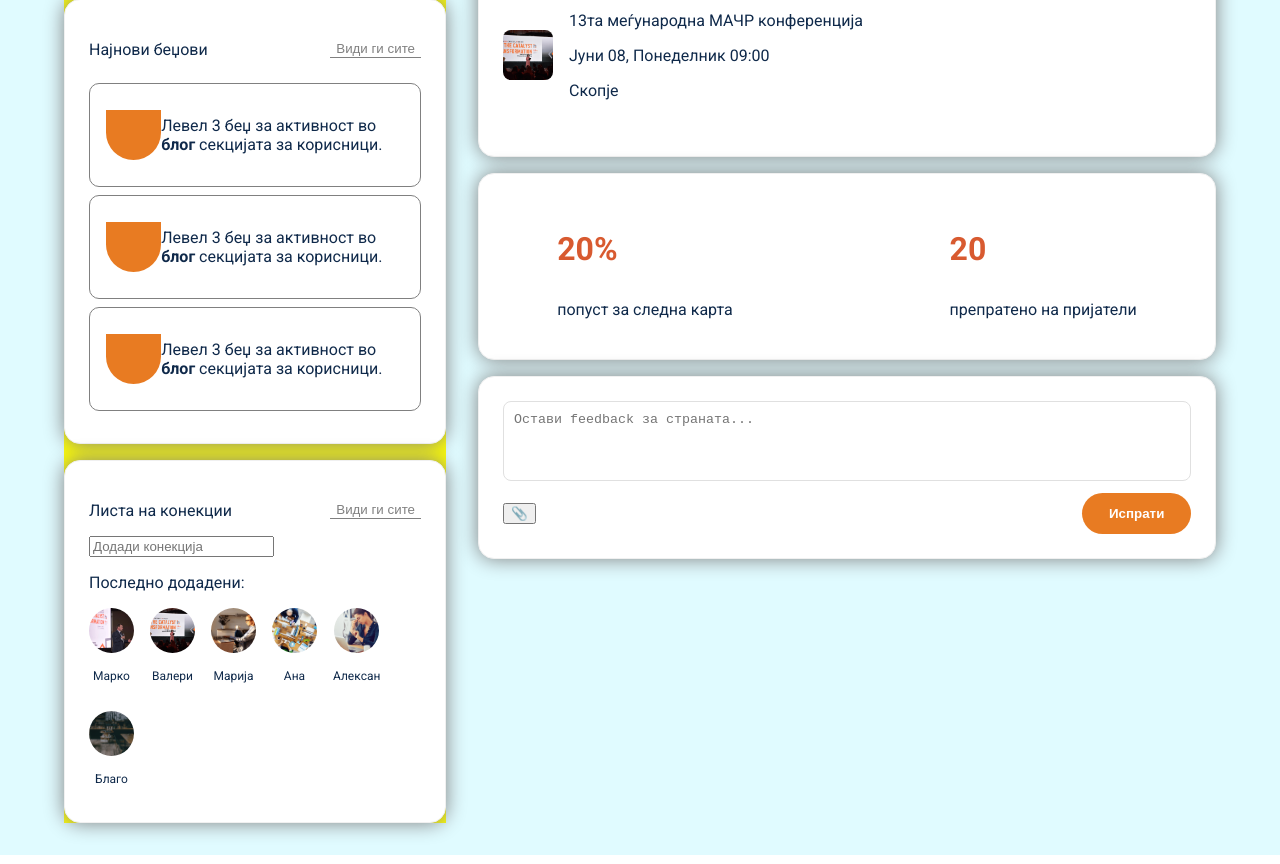
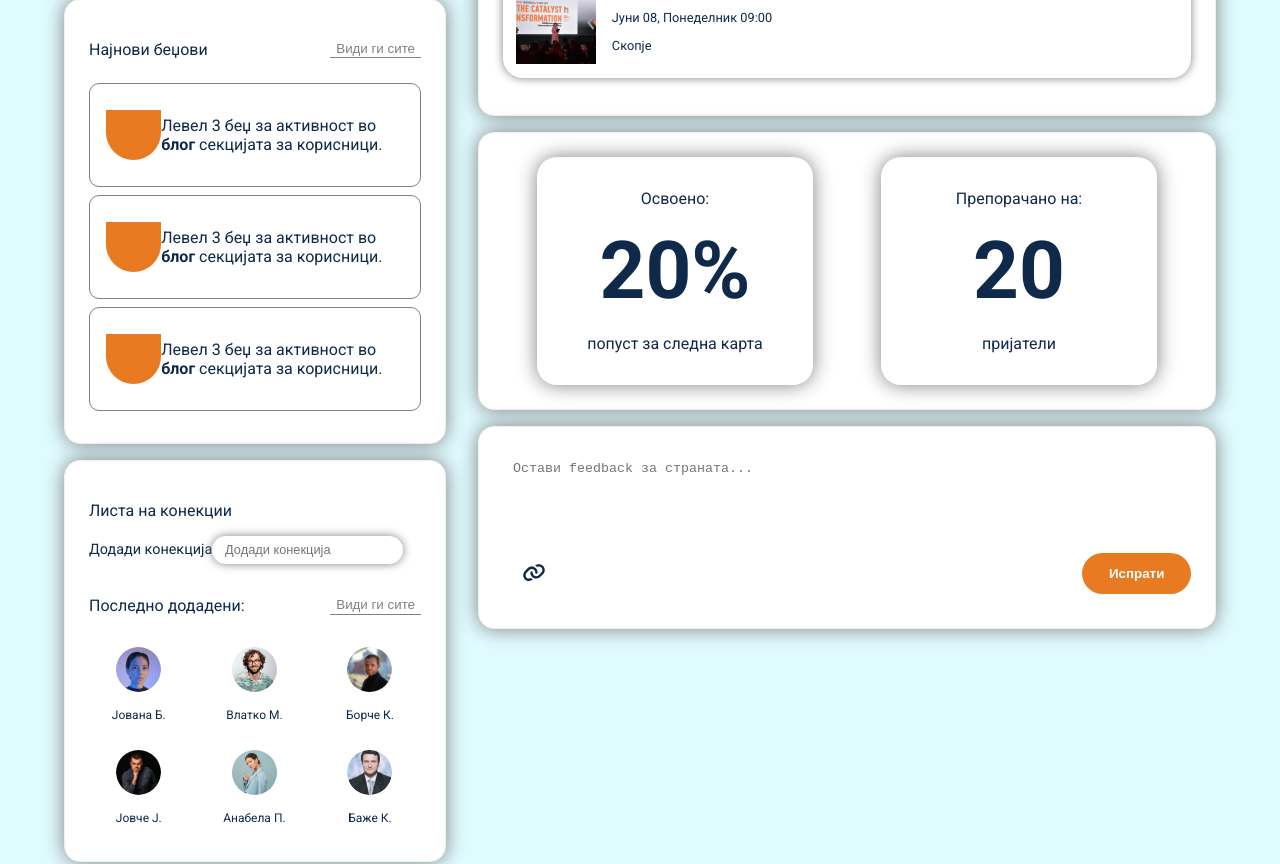
Before and after one commit to Lafazanovski/MHRA, a Next.js app: page /userDashboard in a window 1280 px wide. Shown: the part 1780-2644 px from the top of the page. Built offline with nearby package versions, Linux system fonts and the light colour scheme; no server answers.

Commit message:
update userDashboardMain component

```diff
--- a/src/components/userDashboardMain/userDashboardMain.css
+++ b/src/components/userDashboardMain/userDashboardMain.css
@@ -12,7 +12,6 @@
 .dashboardLeft {
   display: flex;
   flex-direction: column;
-  background-color: yellow;
   gap: 1rem;
   flex: 1;
 }
@@ -31,6 +30,11 @@
   padding: 1.5rem;
   border: 1px solid #f0f0f0;
   box-shadow: 0 0 20px grey;
+  transition: 0.3s ease;
+
+  &:hover {
+    transform: scale(1.03);
+  }
 }
 
 .dashboardCardHeading {
@@ -57,9 +61,13 @@
   align-items: center;
   width: 100px;
   height: 100px;
+    transition: 0.3s ease;
+
+  &:hover {
+    transform: scale(1.05);
+    cursor: pointer;
+  }
 }
-
-
 
 .badgeItemInner {
   width: 50px;
@@ -113,6 +121,12 @@ border: 7px solid #B68D50;
   align-items: center;
   gap: 20;
   padding: 1em;
+    transition: 0.3s ease;
+
+  &:hover {
+    transform: scale(1.03);
+    cursor: pointer;
+  }
 }
 
 .latestBadgeImage {
@@ -125,32 +139,107 @@ border: 7px solid #B68D50;
   background-color: var(--primary-color);
 }
 
+.connectionsSearchDiv {
+  display: flex;
+  align-items: center;
+  gap: 20;
+}
+
+.connectionsSearchDiv label {
+  font-size: 0.9em;
+}
+
+.connectionsSearch {
+  padding: 0.5em 1em;
+  font-size: 0.8em;
+  border-radius: 50px;
+  border: none;
+  box-shadow: 0 0 10px grey;
+}
+
+.dashboardSubtitleAndButtonDiv {
+  display: flex;
+  padding-block: 1em;
+  justify-content: space-between;
+  margin-block: 1em;
+}
+
+.dashboardCardSubtitle {
+  margin-block: 0;
+}
+
+.connectionsList {
+  display: flex;
+}
+
+.connectionItem {
+  width: 30%;
+    transition: 0.3s ease;
+
+  &:hover {
+    transform: scale(1.08);
+    cursor: pointer;
+  }
+}
+
 .ticketItem {
   display: flex;
   gap: 1rem;
+  font-size: 0.8em;
   align-items: center;
   margin-bottom: 1rem;
+  background-color: white;
+  border-radius: 20px;
+  padding: 1em;
+  border: none;
+  box-shadow: 0 0 10px grey;
+  margin-block: 1em;
+    transition: 0.3s ease;
+
+  &:hover {
+    transform: scale(1.02);
+    cursor: pointer;
+    background-color: var(--backgroundSection-color);
+  }
 }
 
 .ticketImgDiv {
   position: relative;
-  width: 50px;
-  height: 50px;
-  border-radius: 8px;
+  width: 80px;
+  height: 80px;
+  border-radius: 0 0 50 50;
   overflow: hidden;
   flex-shrink: 0;
 }
 
 .discountCard {
   display: flex;
-  justify-content: space-around;
+  background-color: white;
+  justify-content: space-evenly;
   align-items: center;
 }
 
+.discountItem {
+  background-color: white;
+  text-align: center;
+  border: none;
+  padding-block: 1em;
+  width: 40%;
+  border-radius: 20px;
+  box-shadow: 0 0 20px grey;
+    transition: 0.3s ease;
+
+  &:hover {
+    transform: scale(1.03);
+    cursor: pointer;
+  }
+}
+
 .discountNumber {
-  font-size: 2rem;
+  font-size: 5rem;
   font-weight: 700;
-  color: #d85a30;
+  color: var(--secondary-color);
+  margin: 0;
 }
 
 .connectionImgDiv {
@@ -180,6 +269,7 @@ border: 7px solid #B68D50;
   min-height: 80px;
   border: 1px solid #e0e0e0;
   border-radius: 8px;
+  border: none;
   padding: 10px;
   resize: none;
 }
@@ -191,6 +281,16 @@ border: 7px solid #B68D50;
   margin-top: 8px;
 }
 
+.feedbackAttachBtn {
+  padding: 1em;
+  font-size: 1.2em;
+  color: var(--secondary-color);
+  border: none;
+  background-color: inherit;
+  transition: 0.3s ease;
+  cursor: pointer;
+}
+
 .dashboardSeeAllBtn {
   border: none;
   background-color: inherit;
--- a/src/components/userDashboardMain/userDashboardMain.tsx
+++ b/src/components/userDashboardMain/userDashboardMain.tsx
@@ -1,6 +1,8 @@
 import Image from "next/image";
 import { useState } from "react";
 import { badges, connections, purchasedTickets } from "@/data/dashboard";
+import { FontAwesomeIcon } from "@fortawesome/react-fontawesome";
+import { faLink } from "@fortawesome/free-solid-svg-icons";
 
 const UserDashboardMain = () => {
   const [feedback, setFeedback] = useState("");
@@ -13,7 +15,7 @@ const UserDashboardMain = () => {
   return (
     <div className="userDashboardMainSection">
       <div className="userDashboardMainContainer wrapper">
-        {/* LEFT */}
+        {/* Left */}
         <div className="dashboardLeft">
           <div className="dashboardCard pointsCard">
             <p className="dashboardCardTitle">Поени до следна рамка</p>
@@ -32,7 +34,6 @@ const UserDashboardMain = () => {
               </div>
             </div>
           </div>
-
           <div className="dashboardCard badgesCard">
             <div className="dashboardCardHeading">
               <p className="dashboardCardTitle">Најнови беџови</p>
@@ -41,22 +42,23 @@ const UserDashboardMain = () => {
             <div className="latestBadgesList">
               {badges.map((badge) => (
                 <div key={badge.id} className="latestBadgeItem">
-
-                    <div className="latestBadgeImage"></div>
-
-                  <p>Левел 3 беџ за активност во <b>блог</b> секцијата за корисници.</p>
+                  <div className="latestBadgeImage"></div>
+                  <p>
+                    Левел 3 беџ за активност во <b>блог</b> секцијата за
+                    корисници.
+                  </p>
                 </div>
               ))}
             </div>
           </div>
-
           <div className="dashboardCard connectionsCard">
             <div className="dashboardCardHeading">
               <p className="dashboardCardTitle">Листа на конекции</p>
-              <button className="dashboardSeeAllBtn">Види ги сите</button>
             </div>
             <div className="connectionsSearchDiv">
+              <label htmlFor="connection">Додади конекција</label>
               <input
+                id="connection"
                 type="text"
                 placeholder="Додади конекција"
                 value={search}
@@ -64,7 +66,10 @@ const UserDashboardMain = () => {
                 className="connectionsSearch"
               />
             </div>
-            <p className="dashboardCardSubtitle">Последно додадени:</p>
+            <div className="dashboardSubtitleAndButtonDiv">
+              <p className="dashboardCardSubtitle">Последно додадени:</p>
+              <button className="dashboardSeeAllBtn">Види ги сите</button>
+            </div>
             <div className="connectionsList">
               {filteredConnections.map((connection) => (
                 <div key={connection.id} className="connectionItem">
@@ -82,12 +87,11 @@ const UserDashboardMain = () => {
             </div>
           </div>
         </div>
-
-        {/* RIGHT */}
+        {/* Right */}
         <div className="dashboardRight">
           <div className="dashboardCard ticketsCard">
             <div className="dashboardCardHeading">
-              <p className="dashboardCardTitle">Купени карти</p>
+              <h2 className="dashboardCardTitle">Купени карти</h2>
             </div>
             <div className="ticketsList">
               {purchasedTickets.map((ticket) => (
@@ -101,7 +105,7 @@ const UserDashboardMain = () => {
                     />
                   </div>
                   <div className="ticketInfo">
-                    <p className="ticketTitle">{ticket.title}</p>
+                    <h4 className="ticketTitle">{ticket.title}</h4>
                     <p className="ticketDate">{ticket.date}</p>
                     <p className="ticketLocation">{ticket.location}</p>
                   </div>
@@ -109,19 +113,19 @@ const UserDashboardMain = () => {
               ))}
             </div>
           </div>
-
           <div className="dashboardCard discountCard">
             <div className="discountItem">
+              <p className="discountLabel">Освоено:</p>
               <p className="discountNumber">20%</p>
               <p className="discountLabel">попуст за следна карта</p>
             </div>
             <div className="discountDivider"></div>
             <div className="discountItem">
+              <p className="discountLabel">Препорачано на:</p>
               <p className="discountNumber">20</p>
-              <p className="discountLabel">препратено на пријатели</p>
+              <p className="discountLabel">пријатели</p>
             </div>
           </div>
-
           <div className="dashboardCard feedbackCard">
             <textarea
               placeholder="Остави feedback за страната..."
@@ -130,7 +134,9 @@ const UserDashboardMain = () => {
               className="feedbackTextarea"
             />
             <div className="feedbackActions">
-              <button className="feedbackAttachBtn">📎</button>
+              <button className="feedbackAttachBtn">
+                <FontAwesomeIcon icon={faLink} />
+              </button>
               <button className="primaryButton feedbackSubmitBtn">
                 Испрати
               </button>
--- a/src/data/dashboard.ts
+++ b/src/data/dashboard.ts
@@ -24,10 +24,10 @@ export const purchasedTickets: PurchasedTicket[] = [
 ];
 
 export const connections: Connection[] = [
-  { id: 1, name: "Марко", image: "/images/img1.png" },
-  { id: 2, name: "Валери", image: "/images/img2.png" },
-  { id: 3, name: "Марија", image: "/images/img3.png" },
-  { id: 4, name: "Ана", image: "/images/img4.png" },
-  { id: 5, name: "Алексан", image: "/images/img5.png" },
-  { id: 6, name: "Благо", image: "/images/img6.png" },
+  { id: 1, name: "Јована Б.", image: "/images/olgica.png" },
+  { id: 2, name: "Влатко М.", image: "/images/ljupco.png" },
+  { id: 3, name: "Борче К.", image: "/images/majk.png" },
+  { id: 4, name: "Јовче Ј.", image: "/images/dzejms.png" },
+  { id: 5, name: "Анабела П.", image: "/images/img9.png" },
+  { id: 6, name: "Баже К.", image: "/images/darko.png" },
 ];
```
